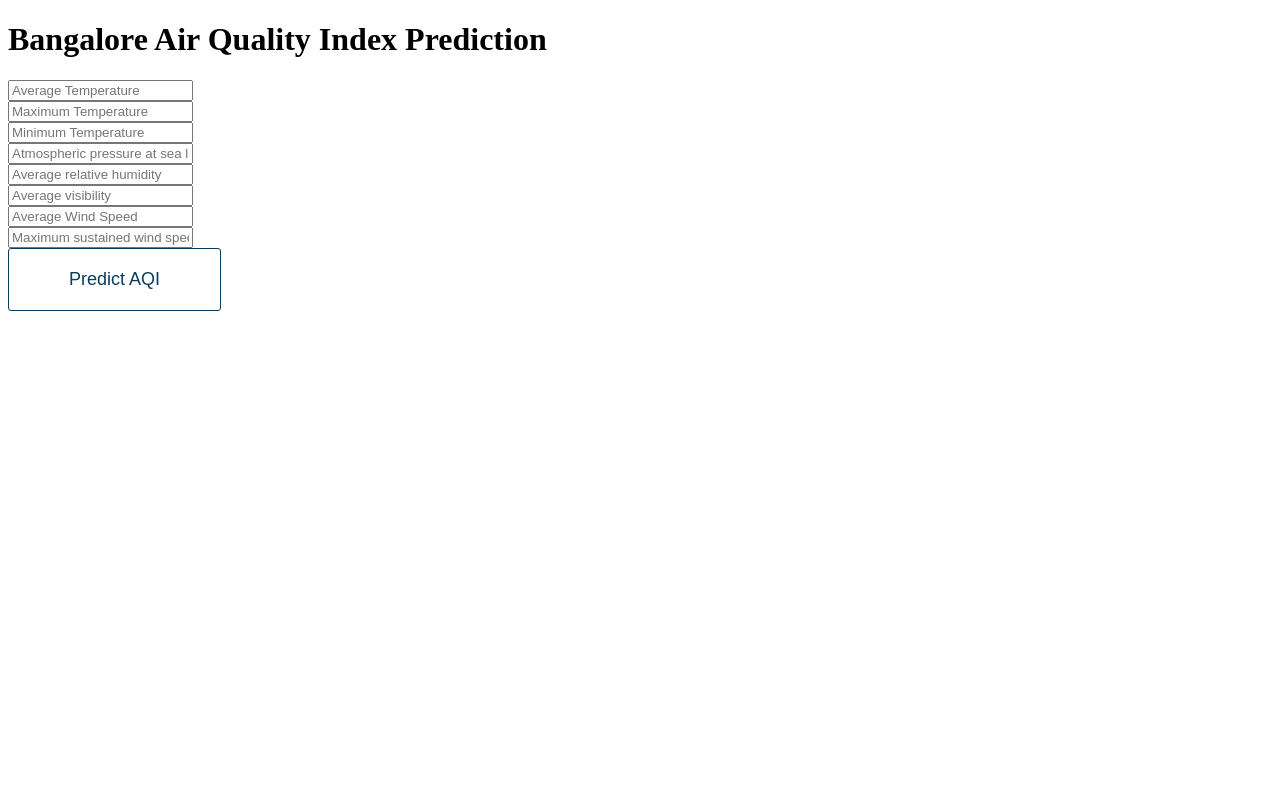
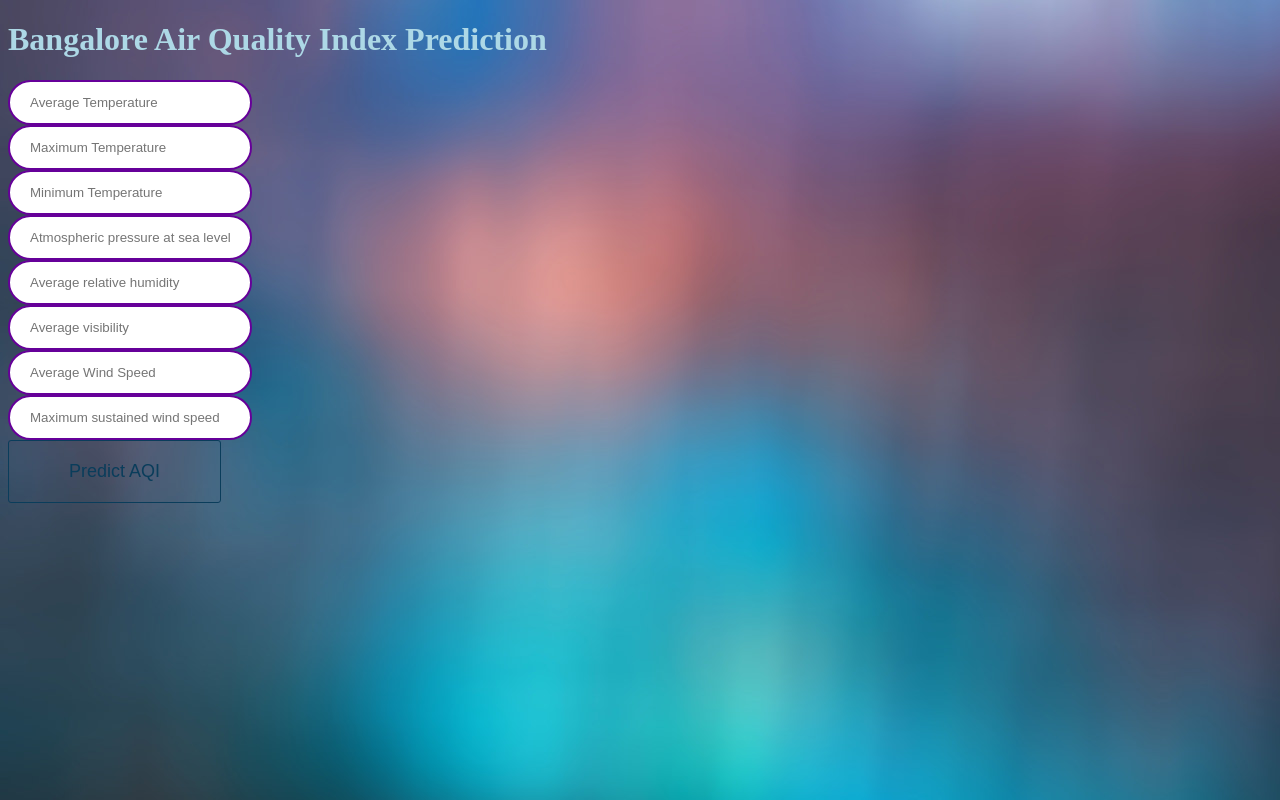
Before and after one commit to RaviG007/AQIapp2, a Flask app: page / in a window 1280 px wide. Run offline with Flask 2, Linux system fonts and the light colour scheme; parts of the project's set-up code (start-up, migrations or seed data) failed here and were passed over.

Commit message:
Update style.css

```diff
--- a/static/css/style.css
+++ b/static/css/style.css
@@ -31,3 +31,16 @@ input.slide-hover-left-1:hover {
     background-size: 100%;
     color: #fff;
 }
+body {
+   background: url(csstyle1.jpg);
+}
+h1 {
+    color: lightblue;
+}
+#ip1 {
+    border-radius: 25px;
+    border: 2px solid #609;
+    padding: 20px;
+    width: 200px;
+    height: 1px;
+}
```
